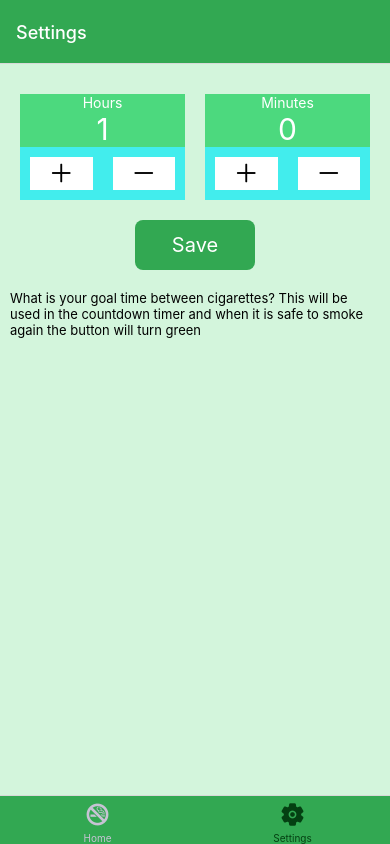
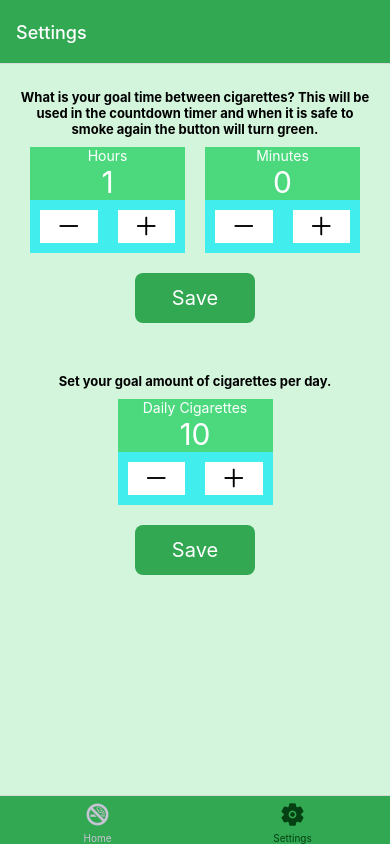
Before and after one commit to Brendan-Stubbs/stop-smoking-react-native, a React Native app: screen /Settings in a window 390 px wide. Built offline with nearby package versions, Linux system fonts and the light colour scheme.

Commit message:
add max cig setting

```diff
--- a/App.tsx
+++ b/App.tsx
@@ -6,22 +6,26 @@ import { Moment, utc as moment } from "moment";
 import {
   getTodaysCigarettes,
   loadLastSmoked,
+  loadMaxCigs,
   loadTimer,
 } from "./utils/local-storage-helper";
 import { NavigationContainer } from "@react-navigation/native";
 import { BottomTabNavigator } from "./Navigator";
 import AppContextProvider from "./store/context/app-context";
+import AsyncStorage from "@react-native-async-storage/async-storage";
 
 const App = () => {
   const [IsReady, SetIsReady] = useState(false);
   const [lastSmoked, setLastSmoked] = useState<Moment | undefined>();
   const [smokedToday, setSmokedToday] = useState(0);
   const [timer, setTimer] = useState({ minutes: 0, hours: 1 });
+  const [maxCigs, setMaxCigs] = useState(10);
 
   const LoadApp = async () => {
     await useFonts();
     setLastSmoked(await loadLastSmoked());
     setSmokedToday((await getTodaysCigarettes()).length);
+    setMaxCigs(await loadMaxCigs());
 
     const loadedTimer = await loadTimer();
     if (loadedTimer) {
@@ -38,7 +42,9 @@ const App = () => {
     return (
       <>
         <StatusBar style="dark" />
-        <AppContextProvider defaultValues={{ lastSmoked, smokedToday, timer }}>
+        <AppContextProvider
+          defaultValues={{ lastSmoked, smokedToday, timer, maxCigs }}
+        >
           <NavigationContainer>
             <BottomTabNavigator
               smokedToday={smokedToday}
--- a/Screens/SettingsScreen.tsx
+++ b/Screens/SettingsScreen.tsx
@@ -1,26 +1,45 @@
 import React from "react";
 import { View, Text, StyleSheet, TextInput } from "react-native";
+import { MaxCigSetter } from "../components/MaxCigSetter";
 import { TimeSetter } from "../components/TimeSetter";
 import { colors } from "../constants/colors";
 
 export const SettingsScreen = () => (
   <View style={styles.container}>
-    <TimeSetter />
-    <Text style={styles.info}>
-      What is your goal time between cigarettes? This will be used in the
-      countdown timer and when it is safe to smoke again the button will turn
-      green
-    </Text>
+    <View style={styles.section}>
+      <Text style={styles.info}>
+        What is your goal time between cigarettes? This will be used in the
+        countdown timer and when it is safe to smoke again the button will turn
+        green.
+      </Text>
+      <TimeSetter />
+    </View>
+
+    <View style={styles.section}>
+      <Text style={styles.info}>
+        Set your goal amount of cigarettes per day.
+      </Text>
+      <MaxCigSetter />
+    </View>
   </View>
 );
 
 const styles = StyleSheet.create({
   container: {
-    paddingHorizontal: 10,
     backgroundColor: colors.backgroundColor,
     flex: 1,
+    paddingHorizontal: 10,
+    paddingTop: 10,
   },
   info: {
     fontSize: 13,
+    textAlign: "center",
+    marginBottom: 10,
+    fontWeight: "bold",
+  },
+  section: {
+    padding: 10,
+    elevation: 2,
+    marginVertical: 5,
   },
 });
--- a/components/Incrementor.tsx
+++ b/components/Incrementor.tsx
@@ -40,9 +40,6 @@ export const Incrementor = (props: Props) => {
         <Text style={styles.numberText}>{props.value}</Text>
       </View>
       <View style={styles.buttonContainer}>
-        <TouchableOpacity style={styles.button} onPress={handleIncrement}>
-          <Ionicons name="add" color="black" size={30} />
-        </TouchableOpacity>
         <TouchableOpacity style={styles.button}>
           <Ionicons
             name="remove"
@@ -51,6 +48,9 @@ export const Incrementor = (props: Props) => {
             onPress={handleDecrement}
           />
         </TouchableOpacity>
+        <TouchableOpacity style={styles.button} onPress={handleIncrement}>
+          <Ionicons name="add" color="black" size={30} />
+        </TouchableOpacity>
       </View>
     </View>
   );
@@ -58,7 +58,6 @@ export const Incrementor = (props: Props) => {
 
 const styles = StyleSheet.create({
   container: {
-    flexDirection: "column",
     backgroundColor: colors.navColor,
     flex: 2,
     marginHorizontal: 10,
--- /dev/null
+++ b/components/MaxCigSetter.tsx
@@ -0,0 +1,48 @@
+import React, { useContext, useState } from "react";
+import { View, StyleSheet } from "react-native";
+import { AppContext } from "../store/context/app-context";
+import { saveMaxCigs } from "../utils/local-storage-helper";
+import { Incrementor } from "./Incrementor";
+import { StyledButton } from "./StyledButton";
+
+export const MaxCigSetter = () => {
+  const { maxCigs, setMaxCigs } = useContext(AppContext);
+  const [selectedMaxCigs, setSelectedMaxCigs] = useState(maxCigs);
+
+  const handleSave = async () => {
+    setMaxCigs(selectedMaxCigs);
+    await saveMaxCigs(selectedMaxCigs);
+  };
+
+  return (
+    <View>
+      <View style={styles.container}>
+        <View style={styles.innerContainer}>
+          <Incrementor
+            unitType="Daily Cigarettes"
+            value={selectedMaxCigs}
+            setValue={setSelectedMaxCigs}
+          />
+        </View>
+      </View>
+      <View style={styles.buttonContainer}>
+        <StyledButton label="Save" onPress={handleSave} />
+      </View>
+    </View>
+  );
+};
+
+const styles = StyleSheet.create({
+  container: {
+    flexDirection: "row",
+    justifyContent: "center",
+    alignItems: "center",
+  },
+  innerContainer: {
+    flexDirection: "row",
+    width: "50%",
+  },
+  buttonContainer: {
+    alignItems: "center",
+  },
+});
--- a/components/TimeSetter.tsx
+++ b/components/TimeSetter.tsx
@@ -38,7 +38,6 @@ const styles = StyleSheet.create({
   container: {
     flexDirection: "row",
     justifyContent: "space-around",
-    marginTop: 30,
   },
   buttonContainer: {
     alignItems: "center",
--- a/store/context/app-context.tsx
+++ b/store/context/app-context.tsx
@@ -10,6 +10,8 @@ interface AppContextInterface {
   setSmokedToday: (v: number) => void;
   timer: Timer;
   setTimer: (v: Timer) => void;
+  maxCigs: number;
+  setMaxCigs: (v: number) => void;
 }
 
 export const AppContext = createContext<AppContextInterface>({
@@ -19,6 +21,8 @@ export const AppContext = createContext<AppContextInterface>({
   setSmokedToday: (v: number) => {},
   timer: { minutes: 0, hours: 0 },
   setTimer: (v: Timer) => {},
+  maxCigs: 0,
+  setMaxCigs: (v: number) => {},
 });
 
 interface Props {
@@ -27,10 +31,12 @@ interface Props {
     lastSmoked?: Moment;
     smokedToday: number;
     timer: Timer;
+    maxCigs: number;
   };
 }
 
 const AppContextProvider = (props: Props) => {
+  const [maxCigs, setMaxCigs] = useState(props.defaultValues.maxCigs);
   const [timer, setTimer] = useState(props.defaultValues.timer);
 
   const [lastSmoked, setLastSmoked] = useState<Moment | undefined>(
@@ -41,14 +47,17 @@ const AppContextProvider = (props: Props) => {
     props.defaultValues.smokedToday
   );
 
+  // Can I delete?
   const updateLastSmoked = (time: Moment) => {
     setLastSmoked(time);
   };
 
+  // Can I delete?
   const updateSmokedToday = (n: number) => {
     setSmokedToday(n);
   };
 
+  // Can I delete?
   const updateTimer = (timer: Timer) => {
     setTimer(timer);
   };
@@ -60,6 +69,8 @@ const AppContextProvider = (props: Props) => {
     setSmokedToday: updateSmokedToday,
     timer,
     setTimer: updateTimer,
+    maxCigs,
+    setMaxCigs,
   };
 
   return (
--- a/utils/local-storage-helper.ts
+++ b/utils/local-storage-helper.ts
@@ -5,6 +5,7 @@ import { Timer } from "../store/types";
 export enum LocalStorageKeys {
   LastSmoked = "lastSmoked",
   Timer = "timer",
+  MaxCigs = "maxCigs",
 }
 
 export const loadLastSmoked = async () => {
@@ -54,3 +55,12 @@ export const loadTimer = async () => {
 export const saveTimer = async (timer: Timer) => {
   await AsyncStorage.setItem(LocalStorageKeys.Timer, JSON.stringify(timer));
 };
+
+export const loadMaxCigs = async () => {
+  const loaded = await AsyncStorage.getItem(LocalStorageKeys.MaxCigs);
+  return loaded ? Number(loaded) : 10;
+};
+
+export const saveMaxCigs = async (maxCigs: number) => {
+  await AsyncStorage.setItem(LocalStorageKeys.MaxCigs, maxCigs.toString());
+};
```
